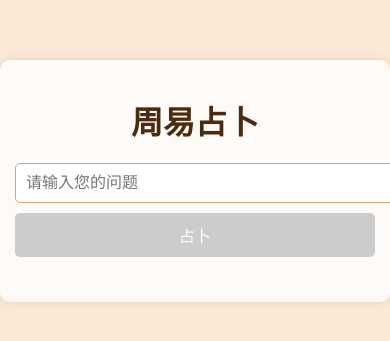
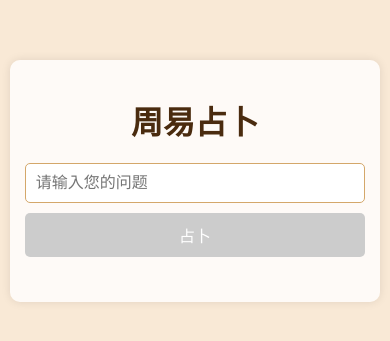
Before and after one commit to IAn2018cs/AI-ZhouYiDivination, a Vue app: page / in a window 390 px wide. Shown: the part 241-582 px from the top of the page. Built offline with nearby package versions, Linux system fonts and the light colour scheme.

Commit message:
Adapted mobile UI

```diff
--- a/src/App.css
+++ b/src/App.css
@@ -118,16 +118,27 @@ body {
     .container {
       width: 95%;
       padding: 15px;
+      box-sizing: border-box;
     }
 
     .input-group {
       flex-direction: column;
     }
 
-    input, .input-group button {
+    input,
+    .input-group button {
       width: 100%;
+      box-sizing: border-box;
       border-radius: 5px;
       margin-bottom: 10px;
+    }
+
+    input {
+      padding: 10px;
+    }
+
+    .input-group button {
+      margin-left: 0;
     }
 
     .button-group {
@@ -139,7 +150,8 @@ body {
       margin-bottom: 10px;
     }
 
-    .svg-wrapper {
+    .svg-container {
       max-width: 100%;
+      overflow-x: auto;
     }
   }
```
